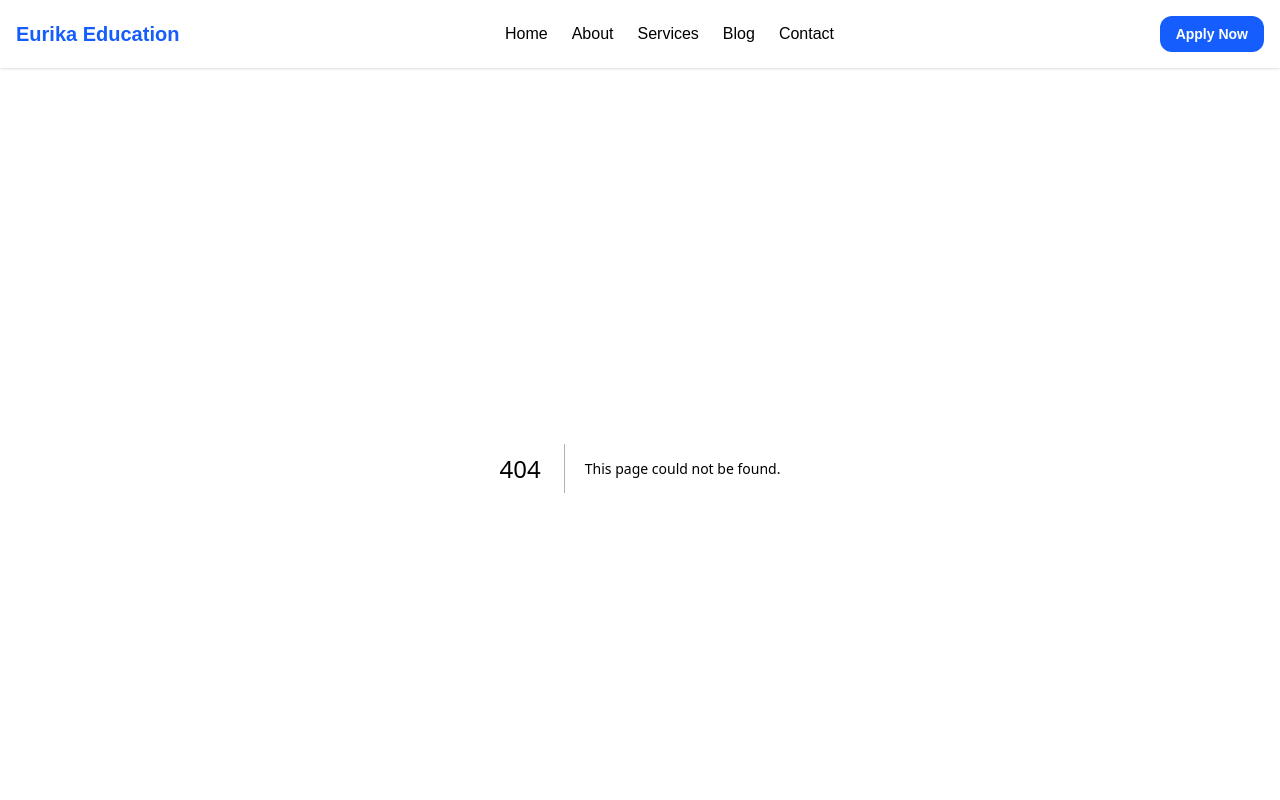
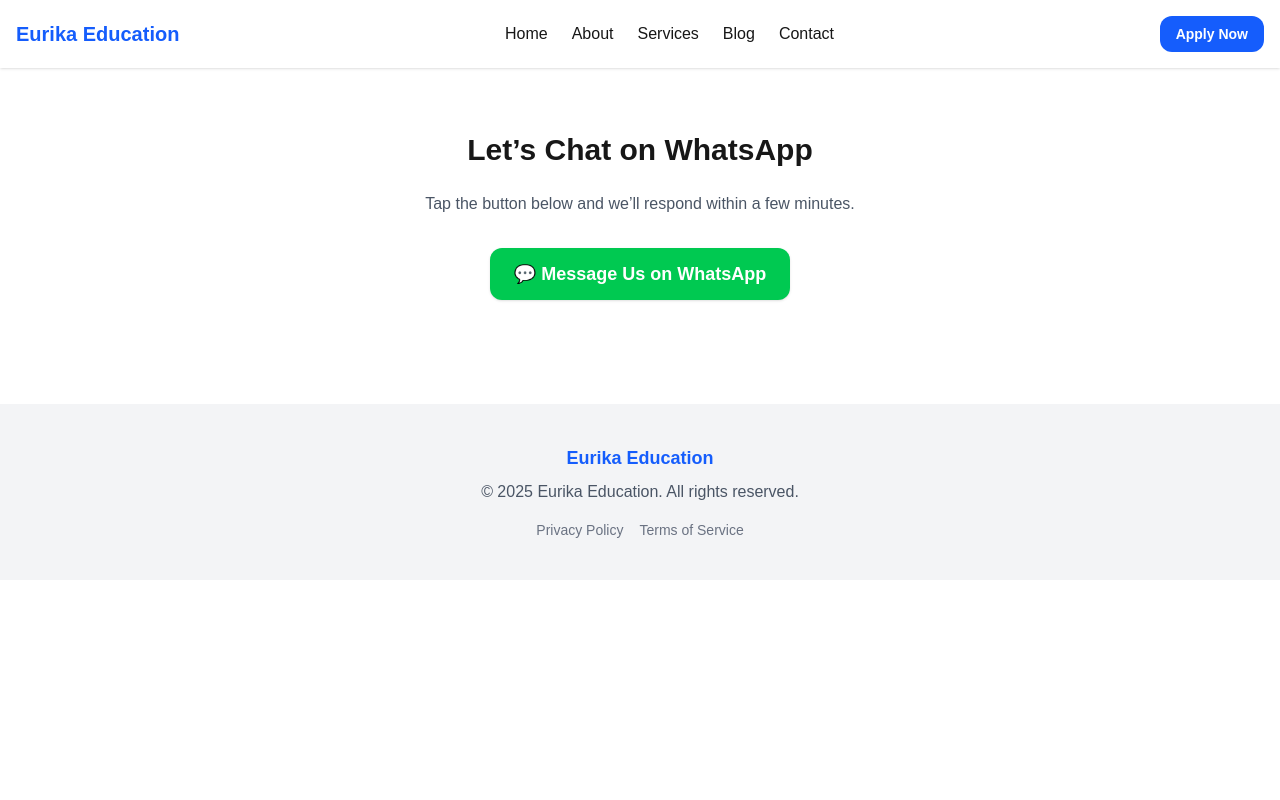
Before and after one commit to rashed-khan-xeon/eurika-education, a Next.js app: page /consultation in a window 1280 px wide. Before the commit this address had no page. Shown: the top 800 px of the page. Built offline with nearby package versions, Linux system fonts and the light colour scheme.

Commit message:
Added Whatsapp button

```diff
--- /dev/null
+++ b/src/app/consultation/page.tsx
@@ -0,0 +1,20 @@
+// app/contact/page.tsx
+
+export default function Consultation() {
+    return (
+      <section className="py-16 px-6 max-w-3xl mx-auto text-center">
+        <h1 className="text-3xl font-bold mb-6">Let’s Chat on WhatsApp</h1>
+        <p className="mb-8 text-gray-600">
+          Tap the button below and we’ll respond within a few minutes.
+        </p>
+        <a
+          href="https://wa.me/15551234567?text=Hi%2C%20I%27m%20interested%20in%20visa%20consultation"
+          target="_blank"
+          rel="noopener noreferrer"
+          className="inline-block bg-green-500 text-white text-lg font-semibold px-6 py-3 rounded-xl shadow hover:bg-green-600 transition"
+        >
+          💬 Message Us on WhatsApp
+        </a>
+      </section>
+    );
+  }
--- a/src/components/CTASection.tsx
+++ b/src/components/CTASection.tsx
@@ -7,11 +7,19 @@
             <p className="text-lg mb-8">
                 Lets simplify your visa process. Get expert help now.
             </p>
-            <a
-                href="/apply"
+            {/* <a
+                href="/consultation"
                 className="bg-white text-indigo-700 font-semibold px-6 py-3 rounded-xl hover:bg-indigo-100 transition"
             >
                 Get a Free Consultation
+            </a> */}
+            <a
+                href="https://wa.me/01627166238?text=Hi%2C%20I%27m%20interested%20in%20visa%20consultation"
+                target="_blank"
+                rel="noopener noreferrer"
+                className="inline-block bg-green-500 text-white text-lg font-semibold px-6 py-3 rounded-xl shadow hover:bg-green-600 transition"
+            >
+                💬 Message Us on WhatsApp
             </a>
         </section>
     );
```
